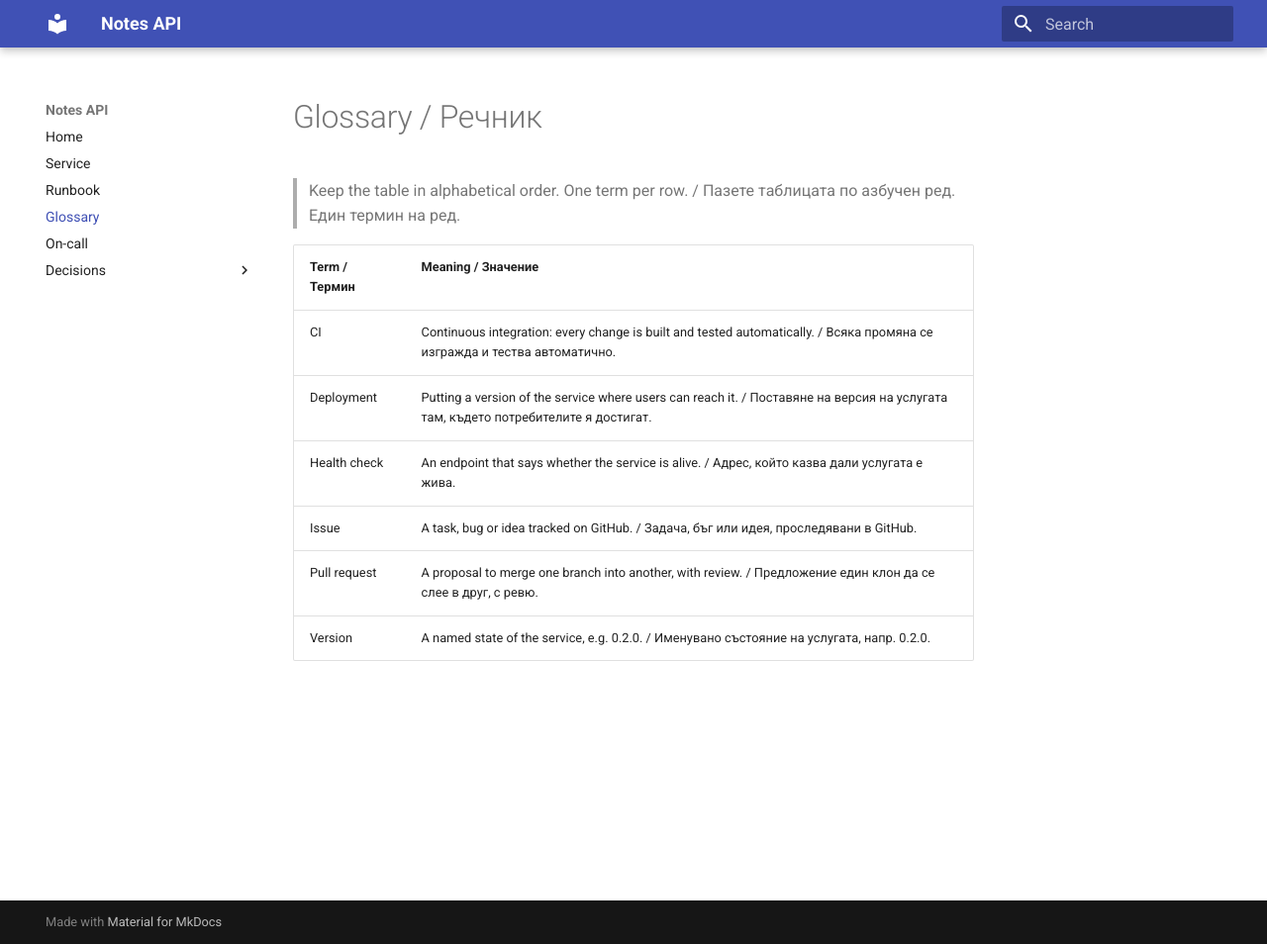
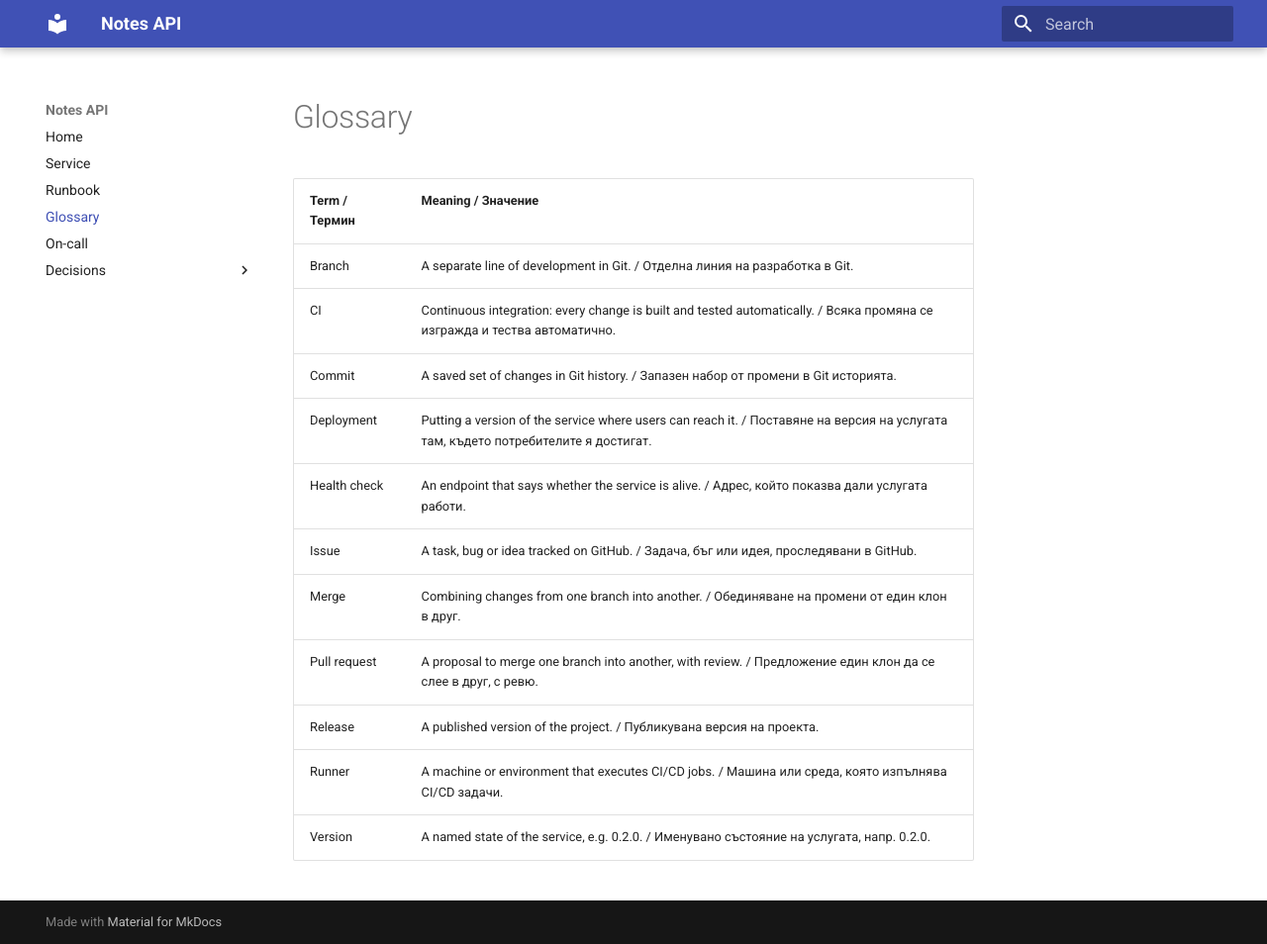
Before and after one commit to PlamenHR/devops-lab3-plamen, an MkDocs documentation site: the page built from docs/glossary.md, in a window 1280 px wide and 954 px high. Shown: the whole window at 99% size. Built offline with MkDocs 1.6.1 and Material for MkDocs 9.7.7, drawn with Linux system fonts in a browser that asks for light colours.

Commit message:
Add glossary terms for T08

```diff
--- a/docs/glossary.md
+++ b/docs/glossary.md
@@ -1,12 +1,13 @@
-# Glossary / Речник
-
-> Keep the table in alphabetical order. One term per row. / Пазете таблицата по азбучен ред. Един термин на ред.
-
 | Term / Термин | Meaning / Значение |
 |---|---|
+| Branch | A separate line of development in Git. / Отделна линия на разработка в Git. |
 | CI | Continuous integration: every change is built and tested automatically. / Всяка промяна се изгражда и тества автоматично. |
+| Commit | A saved set of changes in Git history. / Запазен набор от промени в Git историята. |
 | Deployment | Putting a version of the service where users can reach it. / Поставяне на версия на услугата там, където потребителите я достигат. |
-| Health check | An endpoint that says whether the service is alive. / Адрес, който казва дали услугата е жива. |
+| Health check | An endpoint that says whether the service is alive. / Адрес, който показва дали услугата работи. |
 | Issue | A task, bug or idea tracked on GitHub. / Задача, бъг или идея, проследявани в GitHub. |
+| Merge | Combining changes from one branch into another. / Обединяване на промени от един клон в друг. |
 | Pull request | A proposal to merge one branch into another, with review. / Предложение един клон да се слее в друг, с ревю. |
+| Release | A published version of the project. / Публикувана версия на проекта. |
+| Runner | A machine or environment that executes CI/CD jobs. / Машина или среда, която изпълнява CI/CD задачи. |
 | Version | A named state of the service, e.g. 0.2.0. / Именувано състояние на услугата, напр. 0.2.0. |
```
